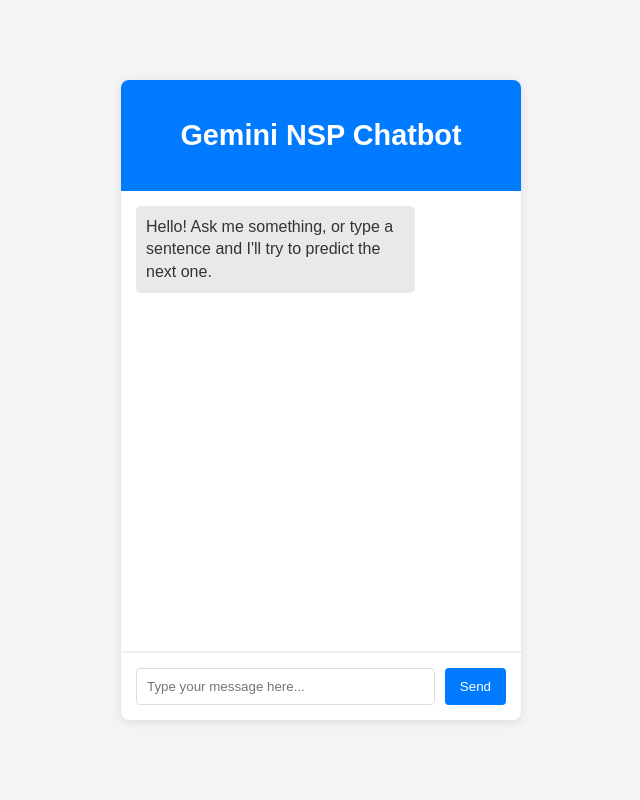
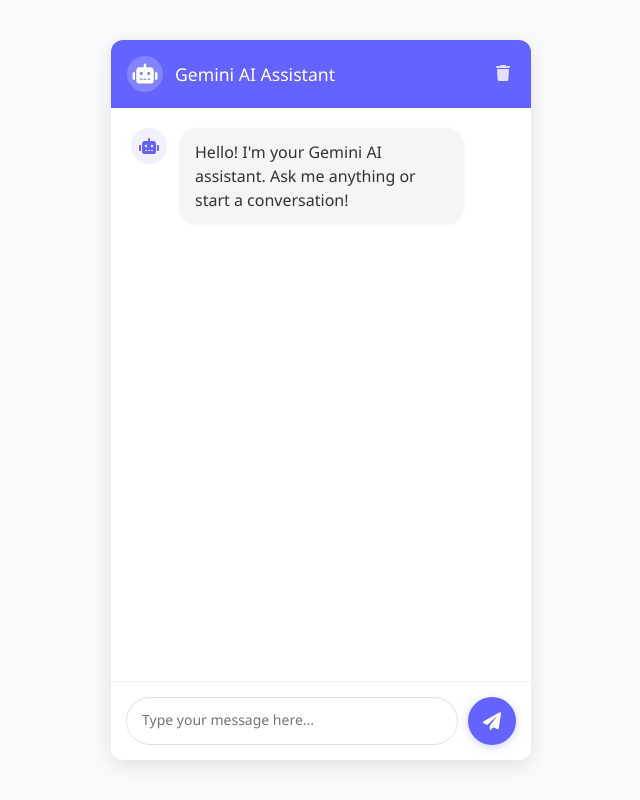
Before and after one commit to Himuks/Geminibot, a Flask app: page / in a window 1280 px wide. Shown: the whole page, without its empty margins (319-959 px from the left). Run offline with Flask 3, Linux system fonts and the light colour scheme.

Commit message:
Overhauled chatbot UI with modern design

```diff
--- a/app.py
+++ b/app.py
@@ -1,10 +1,10 @@
 import os # Added for environment variables
 from flask import Flask, render_template, request, jsonify
-import google.generativeai as genai # Added for Gemini
+import google.generativeai as genai # Added for Google Generative AI
 
 app = Flask(__name__)
 
-# --- Gemini API Integration ---
+# --- Google Generative AI API Integration ---
 # IMPORTANT: Store your API key securely. Using an environment variable is recommended.
 # Example: Set an environment variable named GOOGLE_API_KEY with your key.
 # In your terminal:
@@ -30,21 +30,21 @@ try:
 
     # Create the model
     # See https://ai.google.dev/gemini-api/docs/models/gemini for model names
-    model = genai.GenerativeModel(model_name='gemini-1.5-flash') # Or another suitable model like 'gemini-1.5-flash'
+    model = genai.GenerativeModel(model_name='gemini-1.5-flash') # Or another suitable model
 
 except Exception as e:
-    print(f"Error configuring Gemini API: {e}")
+    print(f"Error configuring Google Generative AI API: {e}")
     print("The application might not work correctly if the API is not configured.")
     model = None
-# --- End Gemini API Integration ---
+# --- End Google Generative AI API Integration ---
 
 
-def get_gemini_prediction(prompt_text):
+def get_ai_prediction(prompt_text):
     """
-    Function to get a prediction from the Gemini API.
+    Function to get a prediction from the Google Generative AI API.
     """
     if not model:
-        return "Error: Gemini model not initialized. Please check API key and configuration."
+        return "Error: AI model not initialized. Please check API key and configuration."
 
     try:
         # For next sentence prediction, you might want to frame the prompt accordingly.
@@ -57,7 +57,7 @@ def get_gemini_prediction(prompt_text):
         response = model.generate_content(full_prompt)
 
         # Debugging: print the full response object
-        # print(f"Gemini API Response: {response}")
+        # print(f"API Response: {response}")
 
         if response and response.parts:
             return response.text
@@ -67,7 +67,7 @@ def get_gemini_prediction(prompt_text):
             return "Sorry, I couldn't generate a response. The API returned an empty result."
 
     except Exception as e:
-        print(f"Error calling Gemini API: {e}")
+        print(f"Error calling Google Generative AI API: {e}")
         # You might want to inspect `e` for specific API errors.
         # For example, if e contains information about authentication failure.
         if "API_KEY_INVALID" in str(e) or "API_KEY_MISSING" in str(e) or "PERMISSION_DENIED" in str(e):
@@ -85,7 +85,7 @@ def predict():
         return jsonify({'error': 'No message provided'}), 400
 
     # In a real app, you'd send more context if needed, not just the last message.
-    bot_response = get_gemini_prediction(user_message)
+    bot_response = get_ai_prediction(user_message)
     return jsonify({'response': bot_response})
 
 if __name__ == '__main__':
--- a/static/script.js
+++ b/static/script.js
@@ -2,15 +2,58 @@ document.addEventListener('DOMContentLoaded', () => {
     const chatBox = document.getElementById('chat-box');
     const userInput = document.getElementById('user-input');
     const sendButton = document.getElementById('send-button');
+    const clearChatButton = document.getElementById('clear-chat');
+    const typingIndicator = document.getElementById('typing-indicator');
+
+    // Auto-resize textarea as user types
+    userInput.addEventListener('input', function() {
+        // Reset height to auto to get correct scrollHeight
+        this.style.height = 'auto';
+        // Set new height based on scrollHeight (with max height constraint handled in CSS)
+        this.style.height = (this.scrollHeight) + 'px';
+    });
 
     function addMessage(text, sender) {
         const messageDiv = document.createElement('div');
         messageDiv.classList.add('message', sender + '-message');
+
+        // Create avatar
+        const avatarDiv = document.createElement('div');
+        avatarDiv.classList.add('avatar');
+        const avatarIcon = document.createElement('i');
+
+        if (sender === 'user') {
+            avatarIcon.classList.add('fas', 'fa-user');
+        } else {
+            avatarIcon.classList.add('fas', 'fa-robot');
+        }
+
+        avatarDiv.appendChild(avatarIcon);
+        messageDiv.appendChild(avatarDiv);
+
+        // Create message content
+        const contentDiv = document.createElement('div');
+        contentDiv.classList.add('message-content');
         const p = document.createElement('p');
         p.textContent = text;
-        messageDiv.appendChild(p);
+        contentDiv.appendChild(p);
+        messageDiv.appendChild(contentDiv);
+
         chatBox.appendChild(messageDiv);
-        chatBox.scrollTop = chatBox.scrollHeight; // Scroll to the bottom
+        scrollToBottom();
+    }
+
+    function showTypingIndicator() {
+        typingIndicator.classList.remove('hidden');
+        scrollToBottom();
+    }
+
+    function hideTypingIndicator() {
+        typingIndicator.classList.add('hidden');
+    }
+
+    function scrollToBottom() {
+        chatBox.scrollTop = chatBox.scrollHeight;
     }
 
     async function sendMessage() {
@@ -19,6 +62,10 @@ document.addEventListener('DOMContentLoaded', () => {
 
         addMessage(messageText, 'user');
         userInput.value = ''; // Clear input field
+        userInput.style.height = 'auto'; // Reset height
+
+        // Show typing indicator
+        showTypingIndicator();
 
         try {
             const response = await fetch('/predict', {
@@ -28,6 +75,9 @@ document.addEventListener('DOMContentLoaded', () => {
                 },
                 body: JSON.stringify({ message: messageText }),
             });
+
+            // Hide typing indicator
+            hideTypingIndicator();
 
             if (!response.ok) {
                 const errorData = await response.json();
@@ -39,14 +89,24 @@ document.addEventListener('DOMContentLoaded', () => {
             addMessage(data.response, 'bot');
 
         } catch (error) {
+            hideTypingIndicator();
             console.error('Error sending message:', error);
             addMessage('Sorry, something went wrong. Please try again.', 'bot');
         }
     }
 
+    // Clear chat history
+    clearChatButton.addEventListener('click', () => {
+        // Remove all messages except the initial greeting
+        while (chatBox.children.length > 1) {
+            chatBox.removeChild(chatBox.lastChild);
+        }
+    });
+
     sendButton.addEventListener('click', sendMessage);
     userInput.addEventListener('keypress', (event) => {
-        if (event.key === 'Enter') {
+        if (event.key === 'Enter' && !event.shiftKey) {
+            event.preventDefault(); // Prevent newline in textarea
             sendMessage();
         }
     });
--- a/static/style.css
+++ b/static/style.css
@@ -1,95 +1,244 @@
-body {
-    font-family: Arial, sans-serif;
+:root {
+    --primary-color: #6563ff;
+    --primary-light: #f0f0ff;
+    --secondary-color: #f8f9fa;
+    --text-primary: #333;
+    --text-secondary: #666;
+    --bot-message-bg: #f5f5f5;
+    --user-message-bg: var(--primary-color);
+    --user-message-text: white;
+    --typing-dot-color: var(--primary-color);
+    --shadow: 0 5px 20px rgba(0, 0, 0, 0.1);
+    --transition: all 0.3s ease;
+}
+
+* {
+    box-sizing: border-box;
     margin: 0;
     padding: 0;
-    background-color: #f4f4f4;
+}
+
+body {
+    font-family: 'Segoe UI', Tahoma, Geneva, Verdana, sans-serif;
+    margin: 0;
+    padding: 0;
+    background-color: #f9fafc;
     display: flex;
     justify-content: center;
     align-items: center;
     height: 100vh;
+    color: var(--text-primary);
 }
 
 .chat-container {
-    width: 400px;
-    max-width: 90%;
+    width: 420px;
+    max-width: 95%;
     background-color: #fff;
-    border-radius: 8px;
-    box-shadow: 0 2px 10px rgba(0, 0, 0, 0.1);
+    border-radius: 12px;
+    box-shadow: var(--shadow);
     overflow: hidden;
     display: flex;
     flex-direction: column;
-    height: 80vh; /* Max height for chat container */
+    height: 90vh;
+    position: relative;
 }
 
 .chat-header {
-    background-color: #007bff;
+    background-color: var(--primary-color);
     color: white;
-    padding: 15px;
-    text-align: center;
-    font-size: 1.2em;
+    padding: 16px;
+    display: flex;
+    align-items: center;
+    justify-content: space-between;
+}
+
+.logo {
+    width: 36px;
+    height: 36px;
+    background-color: rgba(255, 255, 255, 0.2);
+    border-radius: 50%;
+    display: flex;
+    align-items: center;
+    justify-content: center;
+    margin-right: 12px;
+}
+
+.logo i {
+    font-size: 20px;
+}
+
+.chat-header h2 {
+    flex-grow: 1;
+    font-size: 1.1em;
+    font-weight: 500;
+}
+
+.header-actions button {
+    background: transparent;
+    border: none;
+    color: white;
+    cursor: pointer;
+    padding: 5px;
+    font-size: 16px;
+    opacity: 0.8;
+    transition: var(--transition);
+}
+
+.header-actions button:hover {
+    opacity: 1;
 }
 
 .chat-box {
     flex-grow: 1;
-    padding: 15px;
+    padding: 20px;
     overflow-y: auto;
-    border-bottom: 1px solid #eee;
+    background-color: #fff;
+    scroll-behavior: smooth;
 }
 
 .message {
-    margin-bottom: 15px;
-    padding: 10px;
-    border-radius: 5px;
-    line-height: 1.4;
+    display: flex;
+    margin-bottom: 20px;
+    animation: fadeIn 0.3s ease-in-out;
+}
+
+@keyframes fadeIn {
+    from { opacity: 0; transform: translateY(10px); }
+    to { opacity: 1; transform: translateY(0); }
+}
+
+.avatar {
+    width: 36px;
+    height: 36px;
+    background-color: var(--primary-light);
+    border-radius: 50%;
+    display: flex;
+    align-items: center;
+    justify-content: center;
+    margin-right: 12px;
+    flex-shrink: 0;
+}
+
+.avatar i {
+    color: var(--primary-color);
+    font-size: 16px;
+}
+
+.message-content {
+    background-color: var(--bot-message-bg);
+    padding: 12px 16px;
+    border-radius: 18px;
+    max-width: 75%;
+    line-height: 1.5;
+    box-shadow: 0 1px 3px rgba(0, 0, 0, 0.05);
 }
 
 .user-message {
-    background-color: #007bff;
-    color: white;
-    margin-left: auto; /* Aligns to the right */
-    max-width: 70%;
-    text-align: right;
+    flex-direction: row-reverse;
 }
 
-.user-message p {
-    margin: 0;
+.user-message .avatar {
+    margin-right: 0;
+    margin-left: 12px;
+    background-color: var(--primary-color);
 }
 
-.bot-message {
-    background-color: #e9e9eb;
-    color: #333;
-    margin-right: auto; /* Aligns to the left */
-    max-width: 70%;
-    text-align: left;
+.user-message .avatar i {
+    color: white;
 }
 
-.bot-message p {
-    margin: 0;
+.user-message .message-content {
+    background-color: var(--user-message-bg);
+    color: var(--user-message-text);
+}
+
+.typing-indicator {
+    display: flex;
+    padding: 10px;
+    justify-content: flex-start;
+    align-items: center;
+    margin-bottom: 20px;
+}
+
+.typing-indicator span {
+    height: 8px;
+    width: 8px;
+    border-radius: 50%;
+    background-color: var(--typing-dot-color);
+    display: inline-block;
+    margin-right: 5px;
+    opacity: 0.6;
+    animation: typing 1.4s infinite both;
+}
+
+.typing-indicator span:nth-child(2) {
+    animation-delay: 0.2s;
+}
+
+.typing-indicator span:nth-child(3) {
+    animation-delay: 0.4s;
+}
+
+@keyframes typing {
+    0% { transform: scale(1); opacity: 0.6; }
+    50% { transform: scale(1.2); opacity: 1; }
+    100% { transform: scale(1); opacity: 0.6; }
+}
+
+.hidden {
+    display: none;
 }
 
 .chat-input {
     display: flex;
     padding: 15px;
-    border-top: 1px solid #eee;
+    background-color: white;
+    border-top: 1px solid rgba(0, 0, 0, 0.05);
+    position: relative;
 }
 
 #user-input {
     flex-grow: 1;
-    padding: 10px;
-    border: 1px solid #ddd;
-    border-radius: 4px;
+    padding: 12px 15px;
+    border: 1px solid #e0e0e0;
+    border-radius: 24px;
+    font-size: 14px;
+    resize: none;
+    max-height: 120px;
+    transition: var(--transition);
+    font-family: inherit;
     margin-right: 10px;
+    outline: none;
+}
+
+#user-input:focus {
+    border-color: var(--primary-color);
 }
 
 #send-button {
-    background-color: #007bff;
+    width: 48px;
+    height: 48px;
+    border-radius: 50%;
+    background-color: var(--primary-color);
     color: white;
-    padding: 10px 15px;
     border: none;
-    border-radius: 4px;
+    display: flex;
+    align-items: center;
+    justify-content: center;
     cursor: pointer;
+    transition: var(--transition);
+    box-shadow: 0 2px 8px rgba(101, 99, 255, 0.3);
+}
+
+#send-button i {
+    font-size: 18px;
 }
 
 #send-button:hover {
-    background-color: #0056b3;
+    transform: scale(1.05);
+    box-shadow: 0 4px 12px rgba(101, 99, 255, 0.4);
 }
+
+#send-button:active {
+    transform: scale(0.98);
+}
--- a/templates/index.html
+++ b/templates/index.html
@@ -3,23 +3,44 @@
 <head>
     <meta charset="UTF-8">
     <meta name="viewport" content="width=device-width, initial-scale=1.0">
-    <title>Gemini Chatbot</title>
+    <title>Gemini AI Assistant</title>
+    <link rel="stylesheet" href="https://cdnjs.cloudflare.com/ajax/libs/font-awesome/6.0.0/css/all.min.css">
     <link rel="stylesheet" href="{{ url_for('static', filename='style.css') }}">
 </head>
 <body>
     <div class="chat-container">
         <div class="chat-header">
-            <h2>Gemini NSP Chatbot</h2>
+            <div class="logo">
+                <i class="fas fa-robot"></i>
+            </div>
+            <h2>Gemini AI Assistant</h2>
+            <div class="header-actions">
+                <button id="clear-chat" title="Clear conversation">
+                    <i class="fas fa-trash"></i>
+                </button>
+            </div>
         </div>
         <div id="chat-box" class="chat-box">
             <!-- Chat messages will appear here -->
             <div class="message bot-message">
-                <p>Hello! Ask me something, or type a sentence and I'll try to predict the next one.</p>
+                <div class="avatar">
+                    <i class="fas fa-robot"></i>
+                </div>
+                <div class="message-content">
+                    <p>Hello! I'm your Gemini AI assistant. Ask me anything or start a conversation!</p>
+                </div>
             </div>
         </div>
+        <div class="typing-indicator hidden" id="typing-indicator">
+            <span></span>
+            <span></span>
+            <span></span>
+        </div>
         <div class="chat-input">
-            <input type="text" id="user-input" placeholder="Type your message here...">
-            <button id="send-button">Send</button>
+            <textarea id="user-input" placeholder="Type your message here..." rows="1"></textarea>
+            <button id="send-button" title="Send message">
+                <i class="fas fa-paper-plane"></i>
+            </button>
         </div>
     </div>
     <script src="{{ url_for('static', filename='script.js') }}"></script>
```
Also changed, not shown: README.md.
